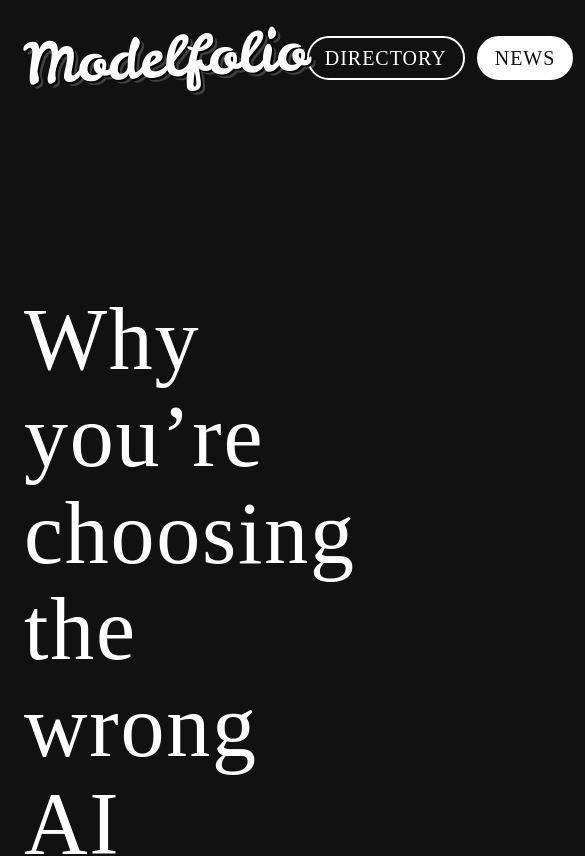
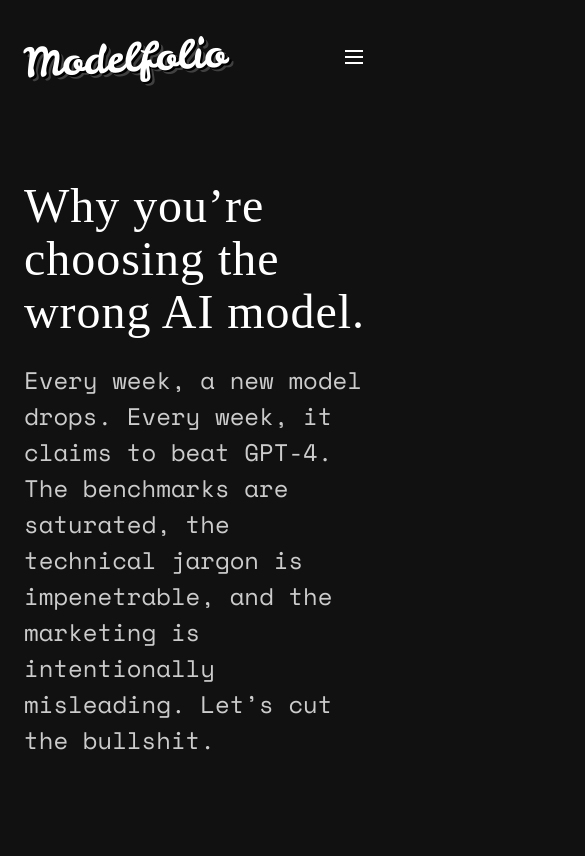
Before and after one commit to phalakmehta/MODEFOLIO, a Next.js app in the folder app/: page / in a window 390 px wide. Shown: the top 856 px of the page, 585 px wide, since content can reach past the window. Built offline with nearby package versions, Linux system fonts and the light colour scheme; a web font is replaced by a local one.

Commit message:
feat: complete mobile responsiveness overhaul

```diff
--- a/app/app/globals.css
+++ b/app/app/globals.css
@@ -432,3 +432,86 @@ a:hover { color: var(--text-tertiary); }
 /* Model Detail Blocks */
 .pudding-block { padding: var(--space-7); border-radius: 0px; box-shadow: 15px 15px 0px rgba(255,255,255,0.1); }
 .pudding-section-title { font-family: var(--font-serif); font-size: var(--text-5xl); margin-bottom: var(--space-4); line-height: 1; }
+
+/* Responsive Utility Classes */
+.responsive-grid-2 {
+  display: grid;
+  grid-template-columns: 1fr 1fr;
+  gap: var(--space-6);
+}
+
+/* =============================================
+   MOBILE RESPONSIVENESS OVERRIDES
+   ============================================= */
+
+/* Hide toggle by default on desktop */
+.mobile-nav-toggle {
+  display: none;
+  background: transparent;
+  border: none;
+  color: var(--text-primary);
+  cursor: pointer;
+  z-index: 1000;
+}
+
+@media (max-width: 768px) {
+  /* Scale down extreme typography */
+  :root {
+    --text-massive: 4rem;
+    --text-6xl: 3rem;
+    --text-5xl: 2.5rem;
+    --text-4xl: 2rem;
+    --text-3xl: 1.5rem;
+    --text-2xl: 1.25rem;
+    --space-7: 32px;
+    --space-8: 40px;
+    --space-9: 48px;
+    --space-10: 64px;
+    --space-11: 80px;
+  }
+
+  /* Header & Mobile Nav */
+  .mobile-nav-toggle { display: block; }
+
+  .site-nav {
+    position: fixed;
+    top: 0; left: 0; width: 100%; height: 100vh;
+    background: var(--bg-primary);
+    flex-direction: column;
+    justify-content: center;
+    align-items: center;
+    gap: var(--space-6);
+    z-index: 999;
+    opacity: 0;
+    pointer-events: none;
+    transition: opacity 0.3s var(--ease-out);
+  }
+  .site-nav.open {
+    opacity: 1;
+    pointer-events: auto;
+  }
+
+  .site-nav a { font-size: var(--text-3xl); padding: 8px 24px; border-width: 4px; }
+  .site-logo { font-size: 2.5rem; z-index: 1000; }
+  .header-inner { position: relative; }
+
+  /* Grids */
+  .model-grid { grid-template-columns: 1fr; }
+  .quick-stats-grid { grid-template-columns: 1fr; }
+  .responsive-grid-2 { grid-template-columns: 1fr; }
+
+  /* Compare Page */
+  .model-selector { grid-template-columns: 1fr; }
+  .compare-table-wrapper { width: 100%; overflow-x: auto; border: 2px solid var(--border); }
+  .compare-table { min-width: 800px; margin-bottom: 0; border: none; }
+
+  /* Wizard Page */
+  .wizard-question { font-size: var(--text-2xl); }
+  .wizard-option-label { font-size: var(--text-lg); }
+
+  /* Model Detail */
+  .model-detail-name { font-size: 3.5rem; }
+  .pudding-block { padding: var(--space-4); }
+  .model-card-wrapper.list-view { flex-direction: column; text-align: center; }
+  .model-card-wrapper.list-view .model-card-visual { width: 100%; aspect-ratio: 16/9; height: auto; }
+}
--- a/app/app/models/[id]/ModelDetailClient.tsx
+++ b/app/app/models/[id]/ModelDetailClient.tsx
@@ -110,7 +110,7 @@ export default function ModelDetailClient({ model }: { model: Model }) {
         <ScrollReveal>
           <div className="pudding-block" style={{ backgroundColor: 'var(--color-anthropic)', color: 'var(--bg-primary)' }}>
             <h2 className="pudding-section-title">In Practice</h2>
-            <div style={{ display: 'grid', gridTemplateColumns: '1fr 1fr', gap: 'var(--space-6)', marginTop: 'var(--space-5)' }}>
+            <div className="responsive-grid-2" style={{ marginTop: 'var(--space-5)' }}>
               <div>
                 <h3 style={{ fontFamily: 'var(--font-mono)', fontSize: '14px', textTransform: 'uppercase', marginBottom: 'var(--space-3)' }}>What it rules at</h3>
                 <ul style={{ listStyle: 'none', padding: 0, fontFamily: 'var(--font-serif)', fontSize: 'var(--text-xl)' }}>
@@ -139,7 +139,7 @@ export default function ModelDetailClient({ model }: { model: Model }) {
 
         {/* ARCHITECTURE & COST GRID */}
         <ScrollReveal>
-          <div style={{ display: 'grid', gridTemplateColumns: '1fr 1fr', gap: 'var(--space-6)', marginTop: 'var(--space-8)' }}>
+          <div className="responsive-grid-2" style={{ marginTop: 'var(--space-8)' }}>
             <div className="pudding-block" style={{ backgroundColor: 'var(--color-google)', color: 'var(--bg-primary)' }}>
               <h2 className="pudding-section-title" style={{ fontSize: 'var(--text-4xl)' }}>Architecture</h2>
               <div style={{ fontFamily: 'var(--font-mono)', fontSize: 'var(--text-xl)', fontWeight: 700, margin: 'var(--space-4) 0' }}>
```
